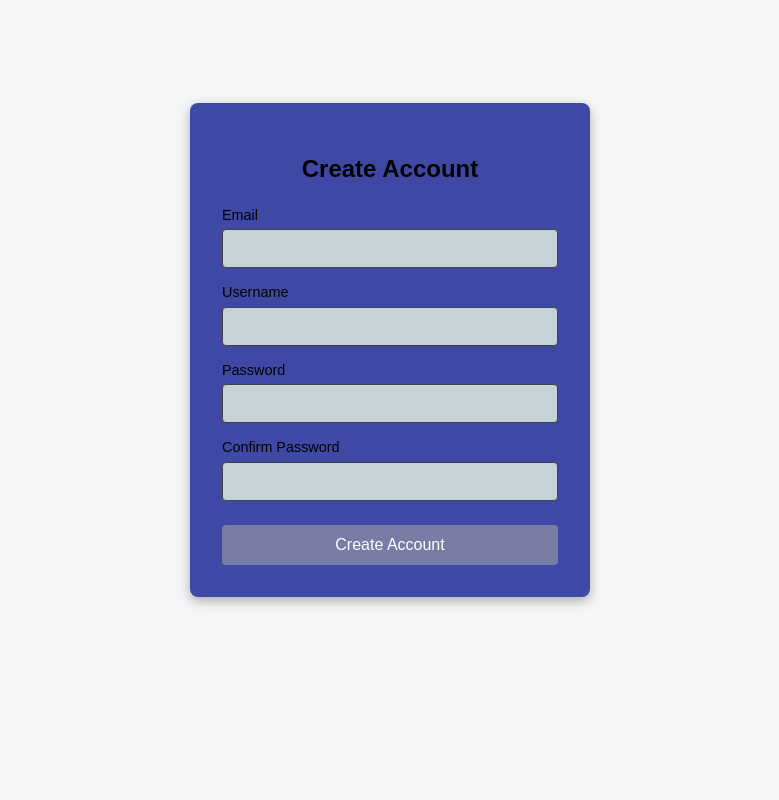
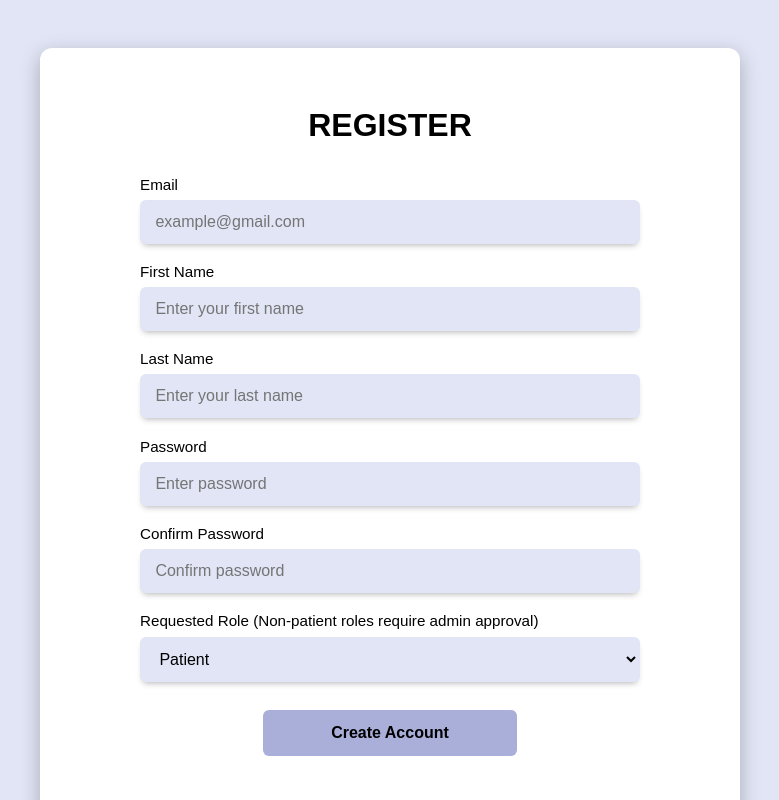
Before and after one commit to 2026-s1-o1a/hf-information-portal, a React (Vite) app: page /register in a window 1280 px wide. Shown: the top 800 px of the page, without its empty margins (250-1029 px from the left). Built offline with nearby package versions, Linux system fonts and the light colour scheme.

Commit message:
Add role selection to register page, apply global styling to login and register

```diff
--- a/src/App.tsx
+++ b/src/App.tsx
@@ -12,19 +12,40 @@ import { useState } from 'react'
 
 export type User = {
   email: string
-  username: string
-  password: string // DB: remove later
-  role: 'user' | 'doctor' | 'custodian' | 'admin'
+
+  firstName: string
+  lastName: string
+
+  password: string
+
+  role: 'patient' | 'clinician' | 'doctor' | 'pharmacy' | 'custodian' | 'admin'
+
+  requestedRole?: 'patient' | 'clinician' | 'doctor' | 'pharmacy'
+
+  verificationStatus?: 'none' | 'pending' | 'approved' | 'rejected'
+
+  verificationData?: {
+    ahpraNumber?: string
+    workplace?: string
+    workEmail?: string
+
+    pharmacyName?: string
+    pharmacyAddress?: string
+    licenseNumber?: string
+
+    phoneNumber?: string
+  }
 }
 
 function App() {
   const [user, setUser] = useState<User | null>(() => {
-    // DB REPLACE
     const storedUser = localStorage.getItem('currentUser')
+
     return storedUser ? JSON.parse(storedUser) : null
   })
 
   const location = useLocation()
+
   const hideNavbarRoutes = ['/login', '/register']
 
   return (
@@ -33,8 +54,11 @@ function App() {
 
       <Routes>
         <Route path="/" element={<Home user={user} setUser={setUser} />} />
+
         <Route path="/search" element={<Search />} />
+
         <Route path="/register" element={<Register setUser={setUser} />} />
+
         <Route path="/login" element={<Login setUser={setUser} />} />
 
         <Route
--- a/src/Theme.css
+++ b/src/Theme.css
@@ -1,8 +1,8 @@
 /* ===== Global Theme ===== */
 
 :root {
-  --primary: #d8dded;
-  --primary-dark: #a2a8e5;
+  --primary: #e1e5f5;
+  --primary-dark: #aaafda;
   --secondary: #868ca6;
   --secondary-dark: #686e82;
   --background: #f5f6f8; /* page background */
@@ -13,7 +13,7 @@
   --text-secondary: #555555; /* grey text */
   --text-light: #ffffff; /* white */
 
-  --content-header: #D8DDED
+  --content-header: #d8dded;
 }
 /* Reset */
 
@@ -30,7 +30,7 @@ body {
 
 /* ===Content Container=== */
 .content-container {
-  border: 1px solid rgba(0,0,0,50%);
+  border: 1px solid rgba(0, 0, 0, 50%);
   border-radius: 20px;
   width: fit-content;
 }
--- a/src/pages/Register.module.css
+++ b/src/pages/Register.module.css
@@ -2,65 +2,107 @@
   display: flex;
   justify-content: center;
   align-items: center;
-  min-height: calc(100vh - 100px);
+  padding: 3rem 1rem;
+  min-height: 100vh;
+  background-color: var(--primary);
 }
 
 .registerCard {
-  background-color: #3f49a5;
+  width: 100%;
+  max-width: 700px;
   padding: 2rem;
-  border-radius: 8px;
-  width: 100%;
-  max-width: 400px;
-  box-shadow: 0 4px 12px rgba(0, 0, 0, 0.3);
+
+  background-color: var(--surface);
+  border-radius: 12px;
+  box-shadow: 0 6px 20px rgba(0, 0, 0, 0.25);
+  color: var(--text-main);
 }
 
 .registerCard h2 {
-  margin-bottom: 1.5rem;
+  margin-bottom: 2rem;
   text-align: center;
+  font-size: 2rem;
+  font-weight: 790;
 }
 
 .registerForm {
+  display: flex;
+  flex-direction: column;
+  align-items: center;
 }
 
 .formGroup {
   display: flex;
   flex-direction: column;
-  margin-bottom: 1rem;
+
+  width: 100%;
+  max-width: 500px;
+  margin-bottom: 1.2rem;
 }
 
 .formGroup label {
-  margin-bottom: 0.4rem;
-  font-size: 0.9rem;
+  margin-bottom: 0.45rem;
+
+  font-size: 0.95rem;
+  font-weight: 500;
+  color: var(--text-main);
 }
 
-.formGroup input {
-  padding: 0.6rem 0.8rem;
-  border-radius: 4px;
-  border: 1px solid #444;
-  background-color: #c5d3d8;
-  color: white;
+.formGroup input,
+.formGroup select {
+  padding: 0.75rem 0.9rem;
+  border: 1px solid transparent;
+  border-radius: 6px;
+
+  background-color: var(--primary);
+  color: var(--text-main);
+  box-shadow: 0 4px 6px -3px rgba(0, 0, 0, 0.3);
+
   font-size: 1rem;
+  width: 100%;
+  max-width: 500px;
+  transition:
+    border-color 0.2s ease,
+    background-color 0.2s ease;
 }
 
-.formGroup input:focus {
+.formGroup input:focus,
+.formGroup select:focus {
   outline: none;
-  border-color: #007bff;
+  border-color: var(--primary-dark);
+  background-color: var(--surface);
 }
 
 .registerBtn {
-  width: 100%;
-  padding: 0.7rem;
-  margin-top: 0.5rem;
-  background-color: #797da5;
-  color: white;
+  width: 40%;
+  padding: 0.85rem;
+
+  margin-top: 0.6rem;
+  margin-bottom: 3rem;
+
   border: none;
-  border-radius: 4px;
+  border-radius: 6px;
+
+  background-color: var(--primary-dark);
+
+  color: var(--text-main);
+
   font-size: 1rem;
+  font-weight: 600;
+
   cursor: pointer;
+
+  transition:
+    background-color 0.2s ease,
+    transform 0.15s ease;
 }
 
 .registerBtn:hover {
-  background-color: #0056b3;
+  background-color: var(--primary);
+}
+
+.registerBtn:active {
+  transform: scale(0.98);
 }
 
 .link {
--- a/src/pages/Register.tsx
+++ b/src/pages/Register.tsx
@@ -9,29 +9,39 @@ type Props = {
   setUser: Dispatch<SetStateAction<User | null>>
 }
 
+type Role = 'patient' | 'clinician' | 'doctor' | 'pharmacy'
+
 function Register({ setUser }: Props) {
   const navigate = useNavigate()
 
   const [email, setEmail] = useState('')
-  const [username, setUsername] = useState('')
+  const [firstName, setFirstName] = useState('')
+  const [lastName, setLastName] = useState('')
   const [password, setPassword] = useState('')
   const [confirmPassword, setConfirmPassword] = useState('')
 
+  const [requestedRole, setRequestedRole] = useState<Role>('patient')
+
+  const [ahpraNumber, setAhpraNumber] = useState('')
+  const [workplace, setWorkplace] = useState('')
+  const [workEmail, setWorkEmail] = useState('')
+  const [phoneNumber, setPhoneNumber] = useState('')
+
+  const [pharmacyName, setPharmacyName] = useState('')
+  const [pharmacyAddress, setPharmacyAddress] = useState('')
+  const [licenseNumber, setLicenseNumber] = useState('')
+
   const handleRegister = () => {
+    if (!email || !firstName || !lastName || !password || !confirmPassword) {
+      alert('Please fill in all required fields')
+      return
+    }
+
     if (password !== confirmPassword) {
       alert('Passwords do not match')
       return
     }
 
-    const newUser: User = {
-      email,
-      username,
-      password,
-      // 🔥 ONLY admin gets admin
-      role: email === 'admin@gmail.com' ? 'admin' : 'user',
-    }
-
-    // DB REPLACE
     const users: User[] = JSON.parse(localStorage.getItem('users') || '[]')
 
     if (users.find(u => u.email === email)) {
@@ -39,47 +49,238 @@ function Register({ setUser }: Props) {
       return
     }
 
+    let verificationData = {}
+
+    if (requestedRole === 'doctor' || requestedRole === 'clinician') {
+      if (!ahpraNumber || !workplace || !workEmail || !phoneNumber) {
+        alert('Please complete verification details')
+        return
+      }
+
+      verificationData = {
+        ahpraNumber,
+        workplace,
+        workEmail,
+        phoneNumber,
+      }
+    }
+
+    if (requestedRole === 'pharmacy') {
+      if (!pharmacyName || !pharmacyAddress || !licenseNumber || !phoneNumber) {
+        alert('Please complete pharmacy verification details')
+        return
+      }
+
+      verificationData = {
+        pharmacyName,
+        pharmacyAddress,
+        licenseNumber,
+        phoneNumber,
+      }
+    }
+
+    const newUser: User = {
+      email,
+      firstName,
+      lastName,
+      password,
+
+      role: 'patient',
+
+      requestedRole,
+
+      verificationStatus: requestedRole === 'patient' ? 'none' : 'pending',
+
+      verificationData,
+    }
+
     const updatedUsers = [...users, newUser]
 
     localStorage.setItem('users', JSON.stringify(updatedUsers))
+
     localStorage.setItem('currentUser', JSON.stringify(newUser))
 
     setUser(newUser)
+
+    alert(
+      requestedRole === 'patient'
+        ? 'Account created successfully'
+        : 'Verification request submitted to admin'
+    )
+
     navigate('/')
   }
 
   return (
     <div className={styles.registerContainer}>
       <div className={styles.registerCard}>
-        <h2>Create Account</h2>
+        <h2>REGISTER</h2>
 
         <div className={styles.registerForm}>
           <div className={styles.formGroup}>
             <label>Email</label>
-            <input type="email" value={email} onChange={e => setEmail(e.target.value)} />
+
+            <input
+              placeholder="example@gmail.com"
+              type="email"
+              value={email}
+              onChange={e => setEmail(e.target.value)}
+            />
           </div>
 
           <div className={styles.formGroup}>
-            <label>Username</label>
-            <input type="text" value={username} onChange={e => setUsername(e.target.value)} />
+            <label>First Name</label>
+
+            <input
+              placeholder="Enter your first name"
+              type="text"
+              value={firstName}
+              onChange={e => setFirstName(e.target.value)}
+            />
+          </div>
+
+          <div className={styles.formGroup}>
+            <label>Last Name</label>
+
+            <input
+              placeholder="Enter your last name"
+              type="text"
+              value={lastName}
+              onChange={e => setLastName(e.target.value)}
+            />
           </div>
 
           <div className={styles.formGroup}>
             <label>Password</label>
-            <input type="password" value={password} onChange={e => setPassword(e.target.value)} />
+
+            <input
+              placeholder="Enter password"
+              type="password"
+              value={password}
+              onChange={e => setPassword(e.target.value)}
+            />
           </div>
 
           <div className={styles.formGroup}>
             <label>Confirm Password</label>
+
             <input
+              placeholder="Confirm password"
               type="password"
               value={confirmPassword}
               onChange={e => setConfirmPassword(e.target.value)}
             />
           </div>
 
+          <div className={styles.formGroup}>
+            <label>Requested Role (Non-patient roles require admin approval)</label>
+
+            <select value={requestedRole} onChange={e => setRequestedRole(e.target.value as Role)}>
+              <option value="patient">Patient</option>
+              <option value="clinician">Clinician</option>
+              <option value="doctor">Doctor</option>
+              <option value="pharmacy">Pharmacy</option>
+            </select>
+          </div>
+
+          {(requestedRole === 'doctor' || requestedRole === 'clinician') && (
+            <>
+              <div className={styles.formGroup}>
+                <label>AHPRA Number</label>
+
+                <input
+                  placeholder="Enter AHPRA number"
+                  type="text"
+                  value={ahpraNumber}
+                  onChange={e => setAhpraNumber(e.target.value)}
+                />
+              </div>
+
+              <div className={styles.formGroup}>
+                <label>Organisation</label>
+
+                <input
+                  placeholder="Enter your organisation"
+                  type="text"
+                  value={workplace}
+                  onChange={e => setWorkplace(e.target.value)}
+                />
+              </div>
+
+              <div className={styles.formGroup}>
+                <label>Organisation Email</label>
+
+                <input
+                  placeholder="Enter your organisation email"
+                  type="email"
+                  value={workEmail}
+                  onChange={e => setWorkEmail(e.target.value)}
+                />
+              </div>
+
+              <div className={styles.formGroup}>
+                <label>Organisation Phone Number</label>
+
+                <input
+                  placeholder="Enter your organisation phone number"
+                  type="text"
+                  value={phoneNumber}
+                  onChange={e => setPhoneNumber(e.target.value)}
+                />
+              </div>
+            </>
+          )}
+
+          {requestedRole === 'pharmacy' && (
+            <>
+              <div className={styles.formGroup}>
+                <label>Pharmacy Name</label>
+
+                <input
+                  type="text"
+                  value={pharmacyName}
+                  onChange={e => setPharmacyName(e.target.value)}
+                />
+              </div>
+
+              <div className={styles.formGroup}>
+                <label>Pharmacy Address</label>
+
+                <input
+                  type="text"
+                  value={pharmacyAddress}
+                  onChange={e => setPharmacyAddress(e.target.value)}
+                />
+              </div>
+
+              <div className={styles.formGroup}>
+                <label>License Number</label>
+
+                <input
+                  type="text"
+                  value={licenseNumber}
+                  onChange={e => setLicenseNumber(e.target.value)}
+                />
+              </div>
+
+              <div className={styles.formGroup}>
+                <label>Phone Number</label>
+
+                <input
+                  type="text"
+                  value={phoneNumber}
+                  onChange={e => setPhoneNumber(e.target.value)}
+                />
+              </div>
+            </>
+          )}
+
           <button className={styles.registerBtn} onClick={handleRegister}>
             Create Account
+          </button>
+          <p>Already have an account?</p>
+          <button className={styles.registerBtn} onClick={() => navigate('/login')}>
+            Return to login
           </button>
         </div>
       </div>
```
Also changed, not shown: src/pages/Login.tsx (+24 -11 lines).
